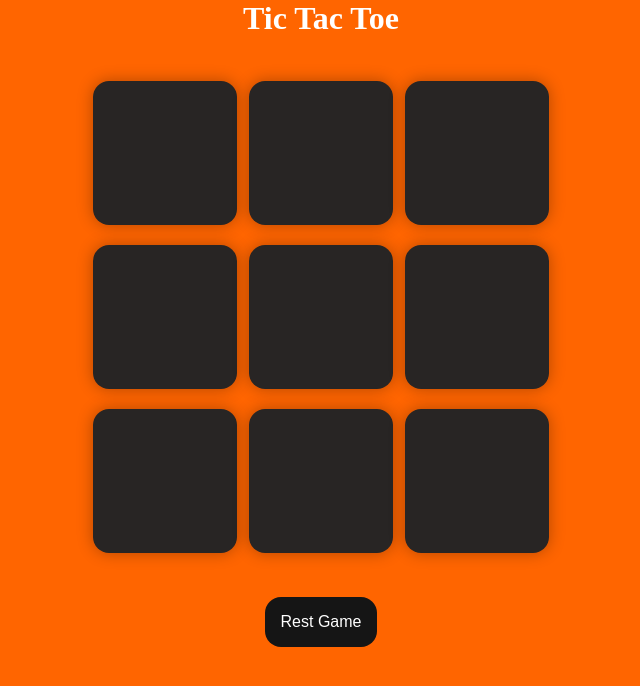
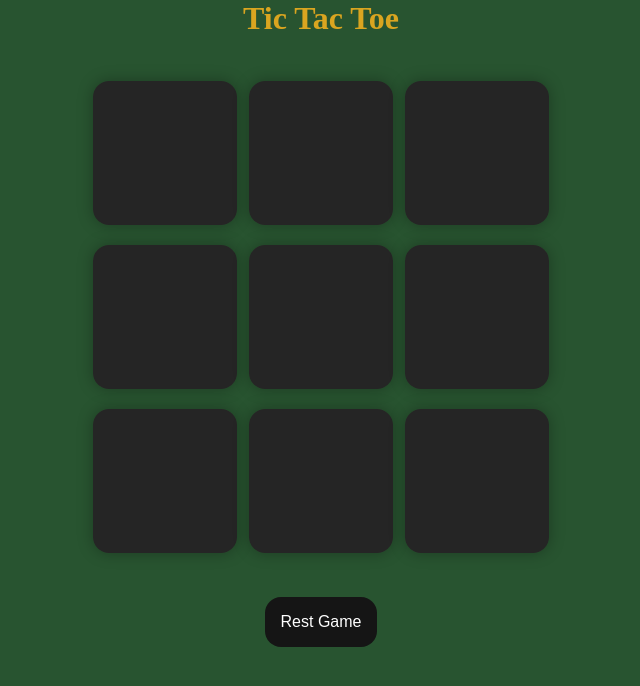
Before and after one commit to Shahab155/Tic-Tac-Toe-Game, a plain HTML site: page index.html in a window 1280 px wide. Shown: the whole page, without its empty margins (319-959 px from the left). Drawn offline with Linux system fonts and the light colour scheme.

Commit message:
updated style.css

```diff
--- a/style.css
+++ b/style.css
@@ -4,7 +4,8 @@
 }
 
 body {
-    background-color: #FF6500
+    background-color:#285430
+
     ;
     text-align: center;
 }
@@ -82,7 +83,7 @@ body {
 }
 
 h1 {
-    color:white
+    color:goldenrod
 }
 h2 {
     color:#FFECC8
```
